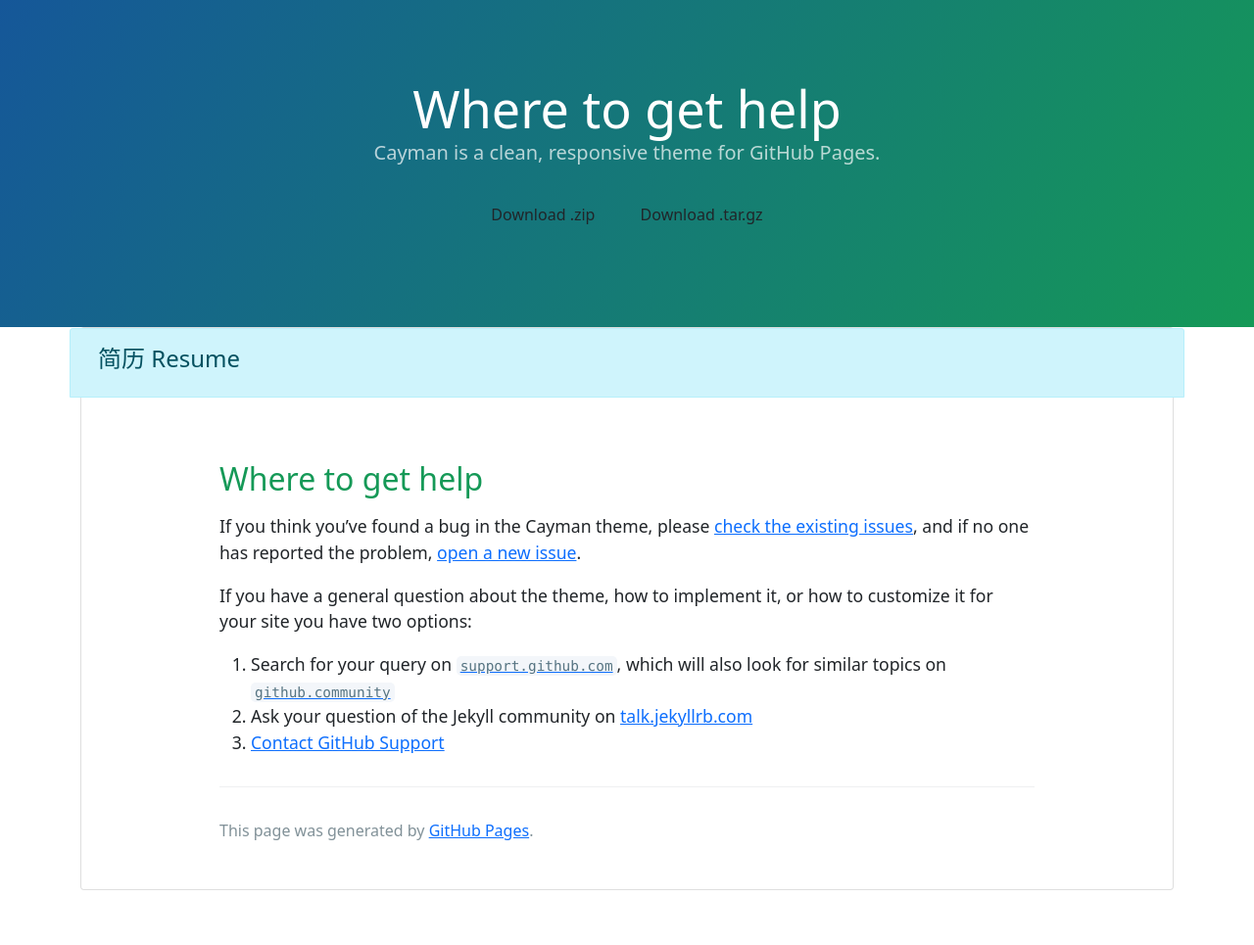
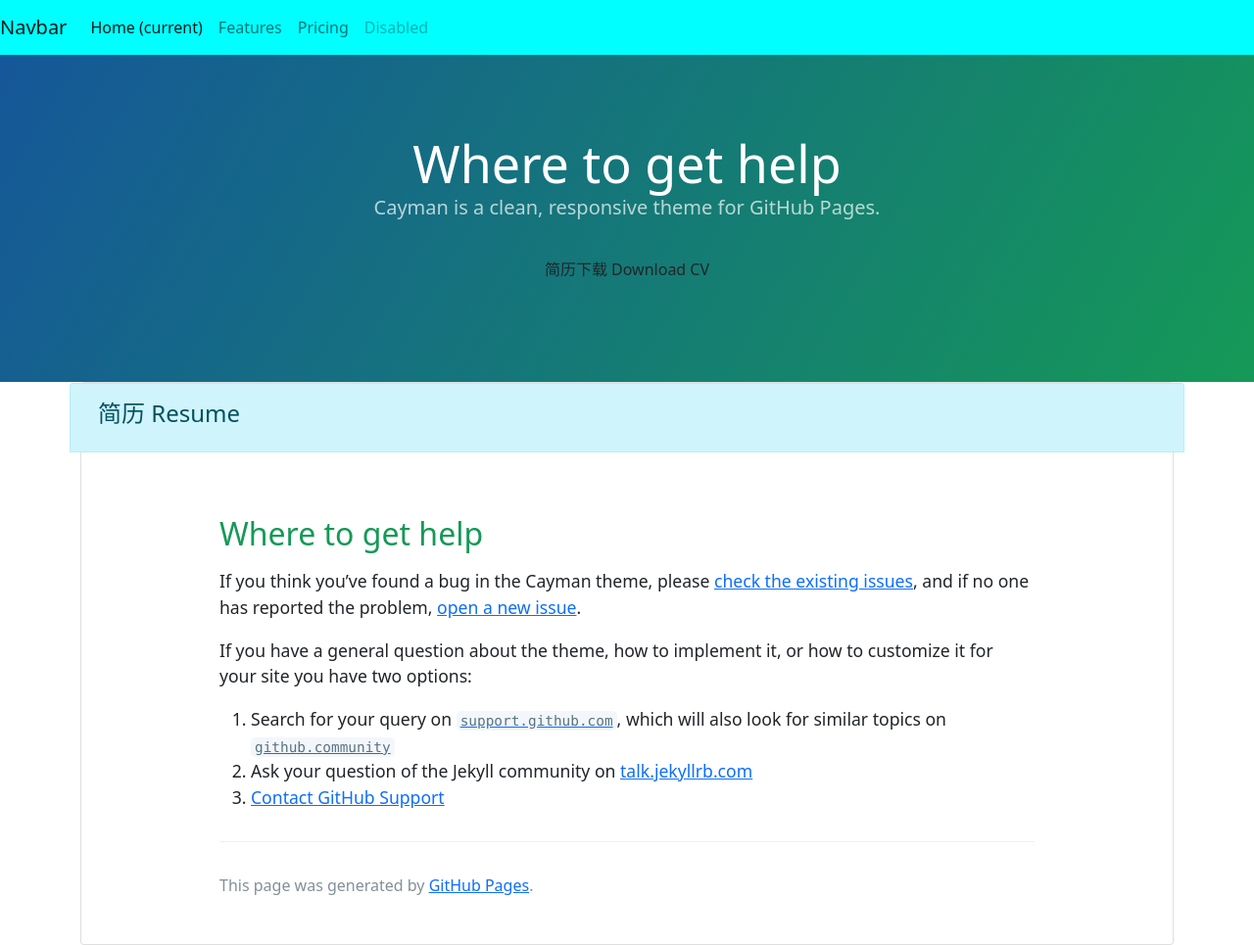
Before and after one commit to lijuncq/lijuncq.github.io, a Jekyll site: the page built from docs/SUPPORT.md, in a window 1280 px wide. Shown: the whole page at 98% size. Built offline with Jekyll 4.4.1, drawn with Linux system fonts in a browser that asks for light colours; our own code applies the rules of GitHub Pages for plain Markdown files; before the commit the page ends 909 px from its top, so only the background shows below that.

Commit message:
Update default.html

```diff
--- a/_layouts/default.html
+++ b/_layouts/default.html
@@ -13,6 +13,22 @@
     {% include head-custom.html %}
   </head>
   <body class="templatemo-bg-gray">
+    <nav class="navbar navbar-expand-md navbar-light" style="background-color: aqua;">
+      <a class="navbar-brand" href="#">Navbar</a>
+      <button class="navbar-toggler" type="button" data-toggle="collapse" data-target="#navbarNavAltMarkup" aria-controls="navbarNavAltMarkup" aria-expanded="false" aria-label="Toggle navigation">
+        <span class="navbar-toggler-icon"></span>
+      </button>
+      <div class="collapse navbar-collapse" id="navbarNavAltMarkup">
+        <div class="navbar-nav">
+          <a class="nav-item nav-link active" href="#">Home <span class="sr-only">(current)</span></a>
+          <a class="nav-item nav-link" href="#">Features</a>
+          <a class="nav-item nav-link" href="#">Pricing</a>
+          <a class="nav-item nav-link disabled" href="#">Disabled</a>
+        </div>
+      </div>
+    </nav>
+
+
     <a id="skip-to-content" href="#content">Skip to the content.</a>
 
     <header class="page-header" role="banner">
@@ -22,8 +38,7 @@
         <a href="{{ site.github.repository_url }}" class="btn">View on GitHub</a>
       {% endif %}
       {% if site.show_downloads %}
-        <a href="{{ site.github.zip_url }}" class="btn">Download .zip</a>
-        <a href="{{ site.github.tar_url }}" class="btn">Download .tar.gz</a>
+        <a href="{{ site.github.zip_url }}" class="btn">简历下载 Download CV</a>
       {% endif %}
     </header>
     <div class="container center-block">
```
